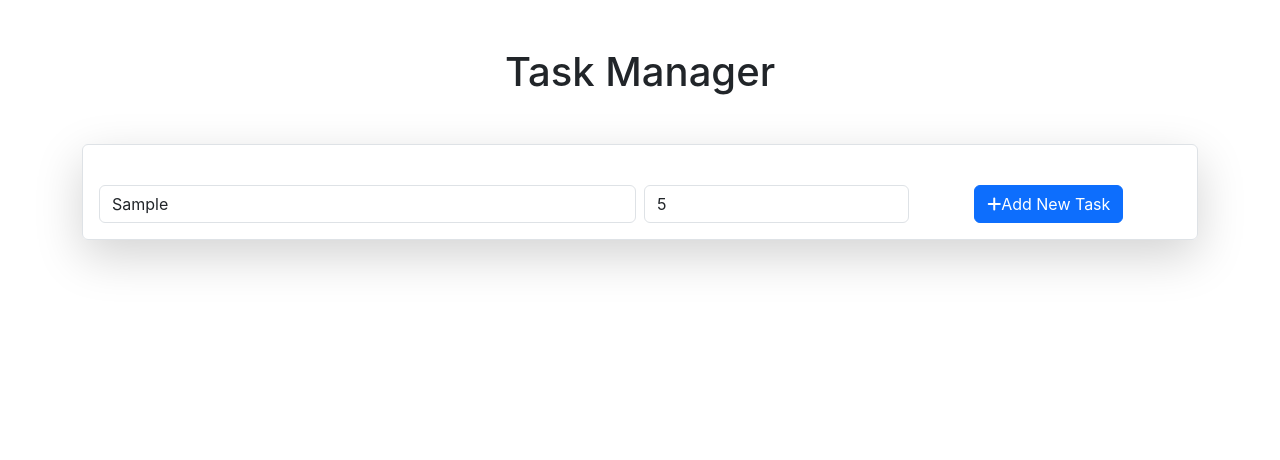
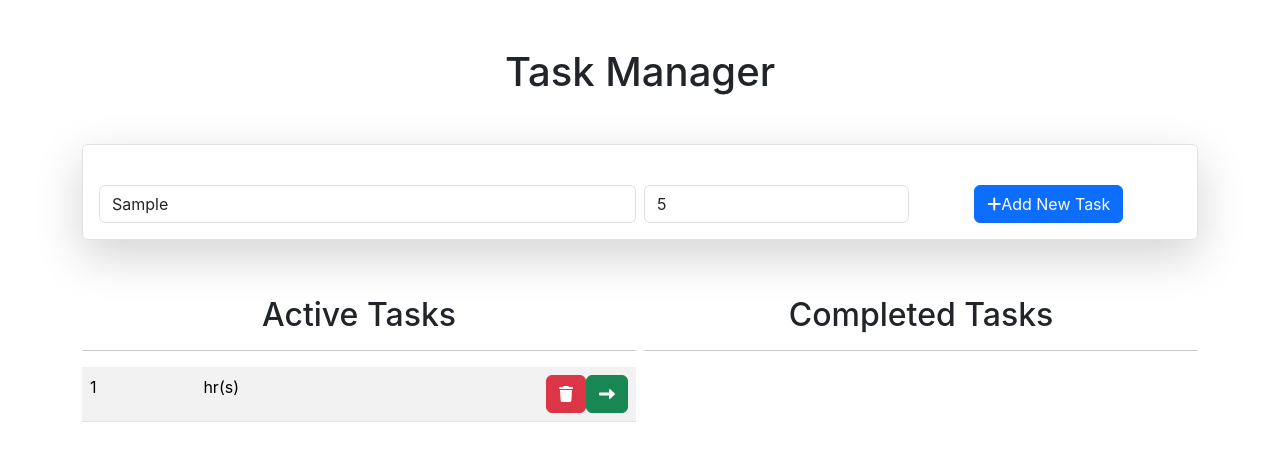
Before and after one commit to Roshis07/task-manager, a React (Create React App) app: page / in a window 1280 px wide. Both pictures are taken after typing "Sample", "5" into the empty fields and a click on the button "Add New Task". Shown: the top 460 px of the page. Built offline with nearby package versions, Linux system fonts and the light colour scheme.

Commit message:
add active and completed task list ui

```diff
--- a/src/App.js
+++ b/src/App.js
@@ -1,8 +1,11 @@
 import React from "react";
 import TaskForm from "./component/TaskForm";
+import ActiveTaskList from "./component/ActiveTaskList";
+import CompletedTaskList from "./component/CompletedTaskList";
 
 const App = () => {
   const [activeTasks, setActiveTasks] = React.useState([]);
+  const [completedTasks, setCompletedTasks] = React.useState([]);
   console.log(activeTasks);
 
   return (
@@ -12,6 +15,10 @@ const App = () => {
           <h1 class="col text-center my-5">Task Manager</h1>
         </div>
         <TaskForm activeTasks={activeTasks} setActiveTasks={setActiveTasks} />
+        <div class="row mt-5 g-2">
+          <ActiveTaskList activeTasks={activeTasks} />
+          <CompletedTaskList completedTasks={completedTasks} />
+        </div>
       </div>
     </div>
   );
--- /dev/null
+++ b/src/component/ActiveTaskList.js
@@ -0,0 +1,32 @@
+import React from "react";
+
+const ActiveTaskList = ({ activeTasks }) => {
+  return (
+    <div class="col-md">
+      <h2 class="text-center">Active Tasks</h2>
+      <hr />
+      <table class="table table-striped table-hover">
+        <tbody id="task-list">
+          {activeTasks.map((item, i) => (
+            <tr key={i.id}>
+              <td>{i + 1}</td>
+              <td>{item.task}</td>
+              <td>{item.hr} hr(s)</td>
+
+              <td class="text-end">
+                <button class="btn btn-danger">
+                  <i class="fa-solid fa-trash"></i>
+                </button>
+                <button class="btn btn-success">
+                  <i class="fa-solid fa-right-long"></i>
+                </button>
+              </td>
+            </tr>
+          ))}
+        </tbody>
+      </table>
+    </div>
+  );
+};
+
+export default ActiveTaskList;
--- /dev/null
+++ b/src/component/CompletedTaskList.js
@@ -0,0 +1,32 @@
+import React from "react";
+
+const CompletedTaskList = ({ completedTasks }) => {
+  return (
+    <div class="col-md">
+      <h2 class="text-center">Completed Tasks</h2>
+      <hr />
+      <table class="table table-striped table-hover">
+        <tbody id="bad-list">
+          {completedTasks.map((item, i) => (
+            <tr key={item.id}>
+              <td>{i + 1}</td>
+              <td>{item.task}</td>
+              <td>{item.hr} hr(s)</td>
+
+              <td class="text-end">
+                <button class="btn btn-warning">
+                  <i class="fa-solid fa-left-long"></i>
+                </button>
+                <button class="btn btn-danger">
+                  <i class="fa-solid fa-trash"></i>
+                </button>
+              </td>
+            </tr>
+          ))}
+        </tbody>
+      </table>
+    </div>
+  );
+};
+
+export default CompletedTaskList;
```
